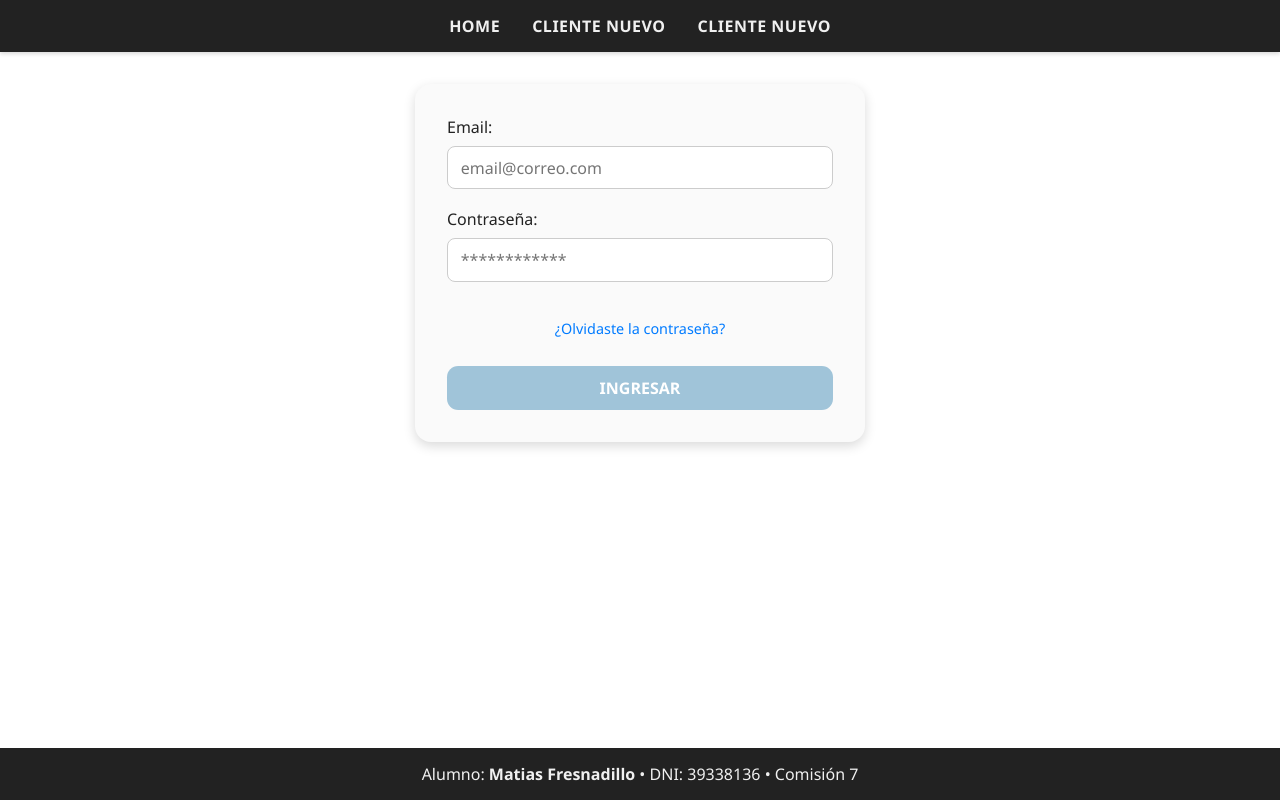
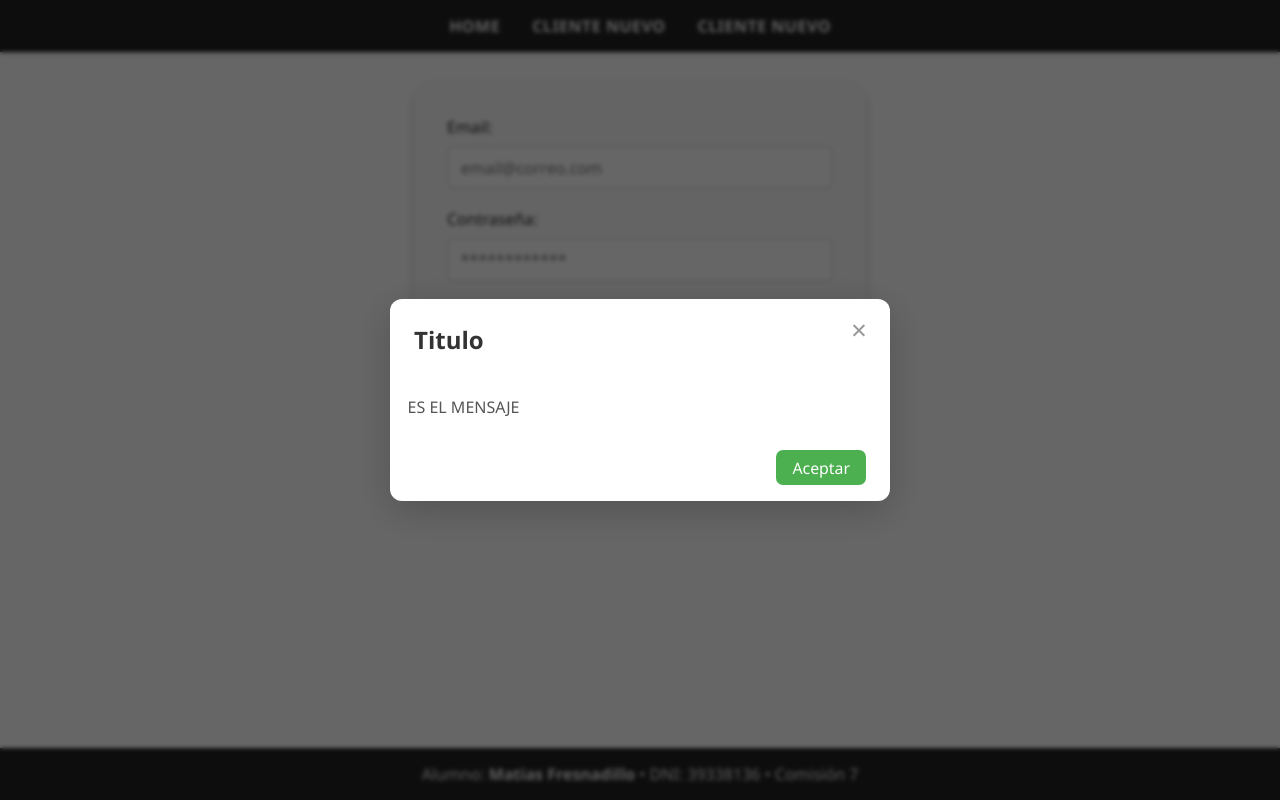
Before and after one commit to Mfresna/ArquiTour, an Angular app in the folder frontend/: page / in a window 1280 px wide. Built offline with nearby package versions, Linux system fonts and the light colour scheme.

Commit message:
Mensaje Modal

```diff
--- a/frontend/src/app/auth/pages/login/login.html
+++ b/frontend/src/app/auth/pages/login/login.html
@@ -40,3 +40,17 @@
 
   <button id="login" type="submit" [disabled]="login.invalid">INGRESAR</button>
 </form>
+
+<app-esperando-modal
+  [isVisible]="enviandoPin"
+  mensaje="Enviando correo de recuperación..."
+/>
+
+
+<app-mensaje-modal
+  [isVisible]="modalVisible"
+  titulo="Titulo"
+  tipo= 'warning'
+  [conIcon] = "false"
+  mensaje="ES EL MENSAJE"
+/>
--- a/frontend/src/app/auth/pages/login/login.ts
+++ b/frontend/src/app/auth/pages/login/login.ts
@@ -2,15 +2,21 @@ import { Component, OnInit } from '@angular/core';
 import { FormGroup, FormBuilder, Validators, ReactiveFormsModule } from '@angular/forms';
 import { ActivatedRoute, Router } from '@angular/router';
 import { AuthService } from '../../services/authService/auth-service';
+import { EsperandoModal } from '../../../components/esperando-modal/esperando-modal';
+import { MensajeModal } from '../../../components/mensaje-modal/mensaje-modal';
+
+
 @Component({
   selector: 'app-login',
-  imports: [ReactiveFormsModule],
+  imports: [ReactiveFormsModule,EsperandoModal,MensajeModal],
   templateUrl: './login.html',
   styleUrl: './login.css',
 })
 export class Login implements OnInit {
 
   login!: FormGroup;
+  enviandoPin!: boolean;
+  modalVisible!: boolean;
 
   constructor(
     private fb: FormBuilder,
@@ -23,6 +29,8 @@ export class Login implements OnInit {
       email: ['', [Validators.required, Validators.email]],
       password: ['', [Validators.required]]
     });
+
+    this.modalVisible = true;
   }
 
   loguearse(): void {
@@ -56,11 +64,15 @@ export class Login implements OnInit {
     }else{
       let email = this.login.get('email')?.value.trim().toLowerCase();
 
+      this.enviandoPin = true;
+
       this.authService.enviarRecuperarPass(email).subscribe({
         next: (res) => {
-          alert("MAIL ENVIADO - Siga los Pasos");
+          this.enviandoPin = false
         },
         error: (e) => {
+          this.enviandoPin = false;
+
           if (e.status === 400) {
             alert('Email inválido.');
           } else {
--- /dev/null
+++ b/frontend/src/app/components/esperando-modal/esperando-modal.css
@@ -0,0 +1,62 @@
+.modal-overlay {
+    position: fixed;
+    top: 0;
+    left: 0;
+    width: 100%;
+    height: 100%;
+    background-color: rgba(0, 0, 0, 1);
+    display: flex;
+    justify-content: center;
+    align-items: center;
+    z-index: 9999;
+    backdrop-filter: blur(2px);
+    animation: fadeIn 0.2s ease-in-out;
+}
+
+.modal-content {
+    background: white;
+    border-radius: 12px;
+    padding: 2.5rem;
+    display: flex;
+    flex-direction: column;
+    align-items: center;
+    gap: 1.5rem;
+    box-shadow: 0 10px 40px rgba(0, 0, 0, 0.2);
+}
+
+.spinner {
+    width: 50px;
+    height: 50px;
+    border: 4px solid #f3f3f3;
+    border-top: 4px solid #4CAF50;
+    border-radius: 50%;
+    animation: spin 1s linear infinite;
+}
+
+.loading-text {
+    margin: 0;
+    color: #333;
+    font-size: 1rem;
+    font-weight: 500;
+}
+
+.no-select,
+.no-select * {
+  user-select: none;
+  -webkit-user-select: none; /* Chrome / Safari */
+  -moz-user-select: none;    /* Firefox */
+  -ms-user-select: none;     /* Edge antiguos */
+  -webkit-touch-callout: none; /* iOS: sin menú al mantener presionado */
+  cursor: default; /* evita el cursor de texto (I-beam) */
+}
+
+/* opcional: evita que aparezca fondo azul si por alguna razón se selecciona */
+.no-select::selection,
+.no-select *::selection {
+  background: transparent;
+}
+
+@keyframes spin {
+    0% { transform: rotate(0deg); }
+    100% { transform: rotate(360deg); }
+}
--- /dev/null
+++ b/frontend/src/app/components/esperando-modal/esperando-modal.html
@@ -0,0 +1,8 @@
+@if (isVisible) {
+    <div class="modal-overlay">
+        <div class="modal-content no-select">
+            <div class="spinner"></div>
+            <p class="loading-text no-select">{{ mensaje }}</p>
+        </div>
+    </div>
+}
--- /dev/null
+++ b/frontend/src/app/components/esperando-modal/esperando-modal.ts
@@ -0,0 +1,15 @@
+import { CommonModule } from "@angular/common";
+import { Component, Input } from "@angular/core";
+
+@Component({
+  selector: 'app-esperando-modal',
+  standalone: true,
+  imports: [CommonModule],
+  templateUrl: './esperando-modal.html',
+  styleUrl: './esperando-modal.css',
+})
+export class EsperandoModal {
+  //Datos por Defecto
+  @Input() isVisible: boolean = false;
+  @Input() mensaje: string = 'Cargando...';
+}
--- /dev/null
+++ b/frontend/src/app/components/mensaje-modal/mensaje-modal.css
@@ -0,0 +1,185 @@
+.modal-overlay {
+    position: fixed;
+    top: 0;
+    left: 0;
+    width: 100%;
+    height: 100%;
+    background-color: rgba(0, 0, 0, 0.6);
+    display: flex;
+    justify-content: center;
+    align-items: center;
+    z-index: 9999;
+    backdrop-filter: blur(2px);
+    animation: fadeIn 0.2s ease-in-out;
+}
+
+.modal-content {
+    background: white;
+    border-radius: 12px;
+    width: 90%;
+    max-width: 500px;
+    box-shadow: 0 10px 40px rgba(0, 0, 0, 0.2);
+    animation: slideIn 0.3s ease-out;
+    overflow: hidden;
+}
+
+.modal-header {
+    display: flex;
+    align-items: center;
+    gap: 1rem;
+    padding: 1.5rem;
+    /*border-bottom: 1px solid #e0e0e0;*/
+    position: relative;
+}
+
+.icon-wrapper {
+    width: 40px;
+    height: 40px;
+    border-radius: 50%;
+    display: flex;
+    align-items: center;
+    justify-content: center;
+    flex-shrink: 0;
+}
+
+.icon {
+    font-size: 1.3rem;
+    font-weight: bold;
+}
+
+/* Colores según el tipo */
+.modal-ok .icon-wrapper {
+    background-color: #e8f5e9;
+    color: #4CAF50;
+}
+
+.modal-error .icon-wrapper {
+    background-color: #ffebee;
+    color: #f44336;
+}
+
+.modal-warning .icon-wrapper {
+    background-color: #fff3e0;
+    color: #ff9800;
+}
+
+.modal-info .icon-wrapper {
+    background-color: #e3f2fd;
+    color: #2196F3;
+}
+
+.modal-vacio .icon-wrapper {
+    background-color: #e3f2fd;
+    color: #2196F3;
+}
+
+.modal-title {
+    margin: 0;
+    font-size: 1.5rem;
+    font-weight: 600;
+    color: #333;
+    flex: 1;
+}
+
+.close-button {
+    position: absolute;
+    top: 1rem;
+    right: 1rem;
+    background: none;
+    border: none;
+    font-size: 1.3rem;
+    color: #999;
+    cursor: pointer;
+    width: 30px;
+    height: 30px;
+    display: flex;
+    align-items: center;
+    justify-content: center;
+    border-radius: 50%;
+    transition: all 0.2s;
+}
+
+.close-button:hover {
+    background-color: #f5f5f5;
+    color: #333;
+}
+
+.modal-body {
+    padding: 1.1rem;
+    max-height: 400px;
+    overflow-y: auto;
+}
+
+.message-text {
+    margin: 0;
+    color: #555;
+    font-size: 1rem;
+    line-height: 1.2;
+}
+
+.message-html {
+    color: #555;
+    font-size: 1rem;
+    line-height: 1.2;
+}
+
+.message-html p {
+    margin: 0 0 1rem 0;
+}
+
+.message-html p:last-child {
+    margin-bottom: 0;
+}
+
+.modal-footer {
+    padding: 1rem 1.5rem;
+    /* border-top: 1px solid #e0e0e0; */
+    display: flex;
+    justify-content: flex-end;
+    gap: 0.75rem;
+}
+
+.btn {
+    padding: 0.4rem 1rem;
+    border: none;
+    border-radius: 7px;
+    font-size: 0.99rem;
+    font-weight: 500;
+    cursor: pointer;
+    transition: all 0.2s;
+    outline: none;
+}
+
+.btn-primary {
+    background-color: #4CAF50;
+    color: white;
+}
+
+.btn-primary:hover {
+    background-color: #45a049;
+}
+
+.btn-secondary {
+    background-color: #e0e0e0;
+    color: #333;
+}
+
+.btn-secondary:hover {
+    background-color: #d5d5d5;
+}
+
+@keyframes fadeIn {
+    from { opacity: 0; }
+    to { opacity: 1; }
+}
+
+@keyframes slideIn {
+    from {
+    opacity: 0;
+    transform: translateY(-30px) scale(0.95);
+    }
+    to {
+    opacity: 1;
+    transform: translateY(0) scale(1);
+    }
+}
--- /dev/null
+++ b/frontend/src/app/components/mensaje-modal/mensaje-modal.html
@@ -0,0 +1,53 @@
+@if (isVisible) {
+    <div class="modal-overlay" (click)="onOverlayClick($event)">
+
+    <div class="modal-content" [class]="'modal-' + tipo">
+        <div class="modal-header">
+            <div class="icon-wrapper" [style.display]="conIcon ? 'block' : 'none'" >
+                @switch (tipo) {
+                    @case ('success') {
+                        <span class="icon">✓</span>
+                    }
+                    @case ('error') {
+                        <span class="icon">✕</span>
+                    }
+                    @case ('warning') {
+                        <span class="icon">⚠</span>
+                    }
+                    @case ('info') {
+                        <span class="icon">ℹ</span>
+                    }
+                }
+            </div>
+
+            <h2 class="modal-title">{{ titulo }}</h2>
+
+            @if (mostrarCerrar) {
+                <button class="close-button" (click)="cerrar()" type="button">✕</button>
+            }
+        </div>
+
+        <div class="modal-body">
+            <!-- Acepta HTML y Texto comun -->
+            @if (tipoContenido === 'texto') {
+                <p class="message-text">{{ mensaje }}</p>
+            } @else {
+                <div class="message-html" [innerHTML]="mensaje"></div>
+            }
+        </div>
+
+        <div class="modal-footer">
+            @if (mostrarBotonAceptar) {
+                <button class="btn btn-primary" (click)="onAceptar()" type="button">
+                    {{ textoBotonAceptar }}
+                </button>
+            }
+            @if (mostrarBotonCancelar) {
+                <button type="button" class="btn btn-secondary" (click)="onCancelar()">
+                    {{ textoBotonCancelar }}
+                </button>
+            }
+        </div>
+    </div>
+    </div>
+}
--- /dev/null
+++ b/frontend/src/app/components/mensaje-modal/mensaje-modal.ts
@@ -0,0 +1,51 @@
+import { Component, EventEmitter, Input, Output } from '@angular/core';
+
+
+export type MessageType = 'success' | 'error' | 'warning' | 'info';
+
+@Component({
+  selector: 'app-mensaje-modal',
+  imports: [],
+  templateUrl: './mensaje-modal.html',
+  styleUrl: './mensaje-modal.css',
+})
+export class MensajeModal {
+  @Input() isVisible: boolean = false;
+  @Input() titulo: string = 'Mensaje';
+  @Input() mensaje: string = '';
+  @Input() tipo: MessageType = 'info';
+  @Input() conIcon: boolean = true;
+  @Input() tipoContenido: 'texto' | 'html' = 'texto';
+  @Input() mostrarCerrar: boolean = true;
+  @Input() mostrarBotonAceptar: boolean = true;
+  @Input() mostrarBotonCancelar: boolean = false;
+  @Input() textoBotonAceptar: string = 'Aceptar';
+  @Input() textoBotonCancelar: string = 'Cancelar';
+  @Input() cerrarAlClickFuera: boolean = true;
+
+  @Output() aceptar = new EventEmitter<void>();
+  @Output() cancelar = new EventEmitter<void>();
+  @Output() cerrado = new EventEmitter<void>();
+
+  onAceptar(): void {
+    this.aceptar.emit();
+    this.cerrar();
+  }
+
+  onCancelar(): void {
+    this.cancelar.emit();
+    this.cerrar();
+  }
+
+  cerrar(): void {
+    this.isVisible = false;
+    this.cerrado.emit();
+  }
+
+  onOverlayClick(event: MouseEvent): void {
+    //Permite hacer click fuera del modal
+    if (this.cerrarAlClickFuera && event.target === event.currentTarget) {
+      this.cerrar();
+    }
+  }
+}
```
Also changed, not shown: 2 other files (tests, documents, lock files or other folders).
